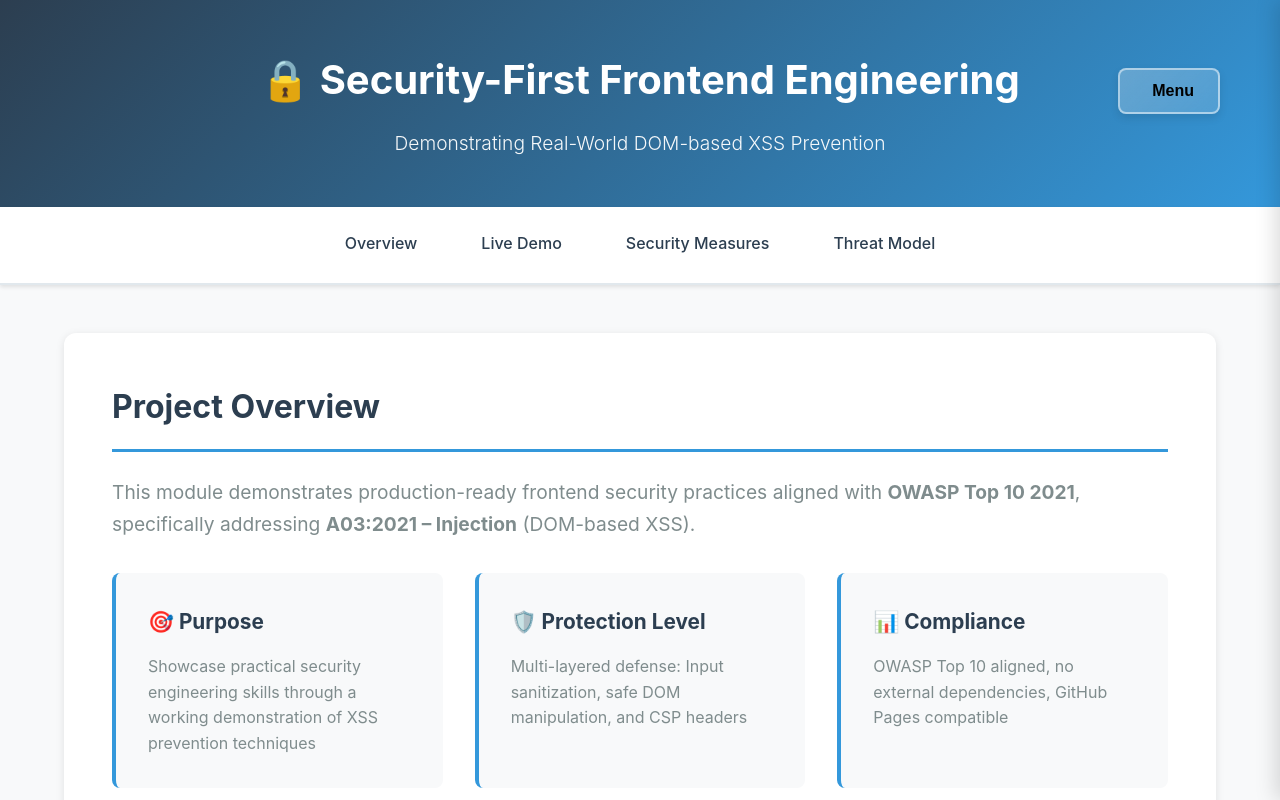
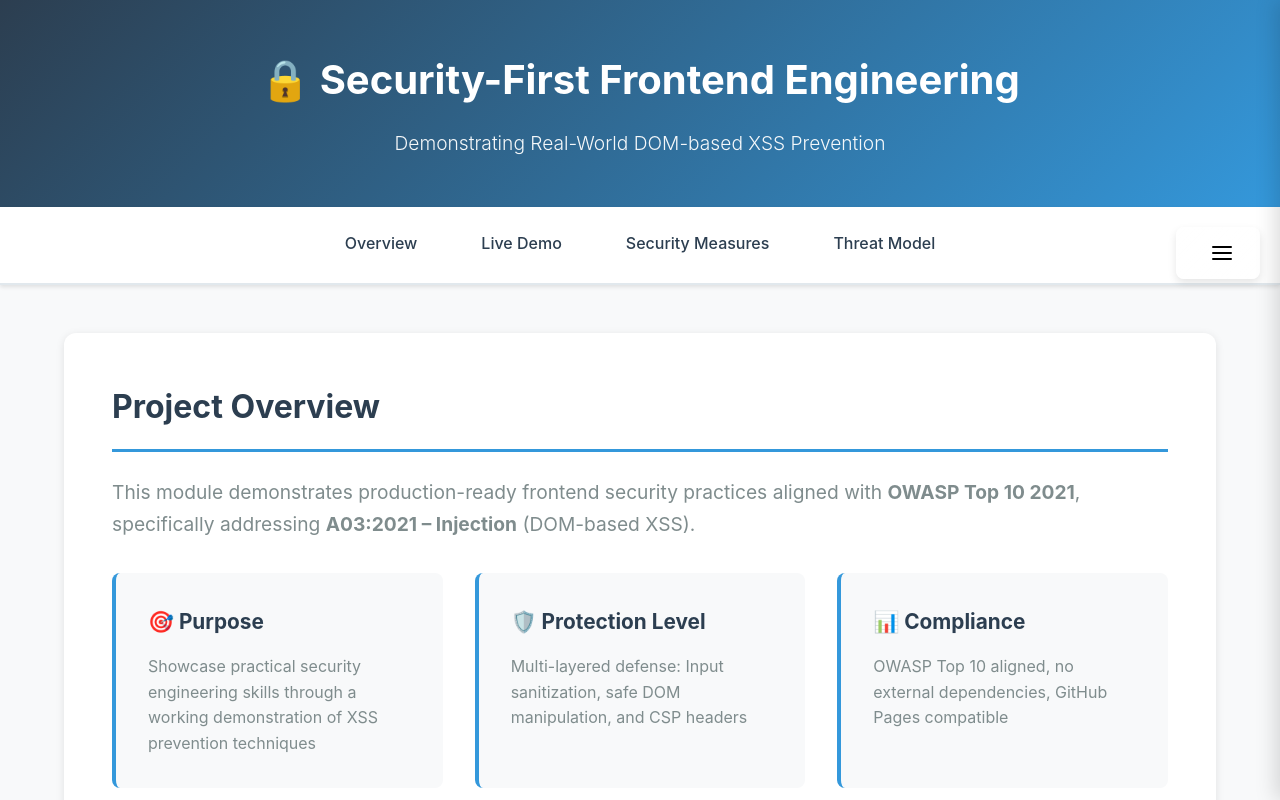
Before and after one commit to bitcodeAShishcloud/security-showcase, a plain HTML site: page index.html in a window 1280 px wide. Shown: the top 800 px of the page. Drawn offline with Linux system fonts and the light colour scheme.

Commit message:
Add files via upload

```diff
--- a/index.html
+++ b/index.html
@@ -17,9 +17,6 @@
         <div class="container">
             <h1>🔒 Security-First Frontend Engineering</h1>
             <p class="subtitle">Demonstrating Real-World DOM-based XSS Prevention</p>
-            <button id="menuBtn" class="menu-btn" aria-label="Open Menu">
-                Menu
-            </button>
         </div>
     </header>
 
@@ -141,6 +138,13 @@
     <!-- NAVIGATION -->
     <nav class="main-nav">
         <div class="container">
+            <button id="menuBtn" class="menu-btn" aria-label="Open Menu">
+                <svg width="24" height="24" viewBox="0 0 24 24" fill="none" stroke="currentColor" stroke-width="2" stroke-linecap="round" stroke-linejoin="round">
+                    <line x1="3" y1="6" x2="21" y2="6"></line>
+                    <line x1="3" y1="12" x2="21" y2="12"></line>
+                    <line x1="3" y1="18" x2="21" y2="18"></line>
+                </svg>
+            </button>
             <ul>
                 <li><a href="#overview">Overview</a></li>
                 <li><a href="#demo">Live Demo</a></li>
```
